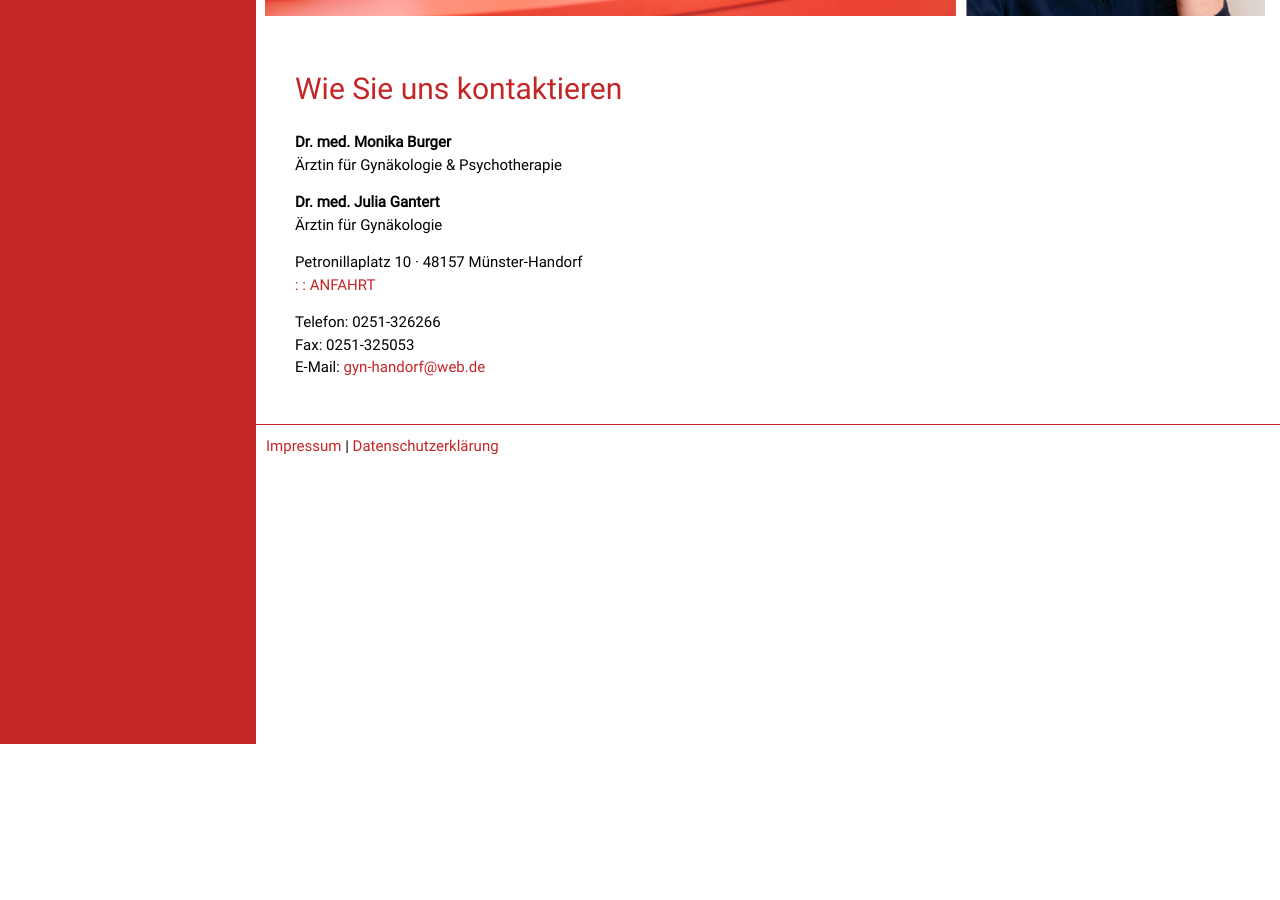
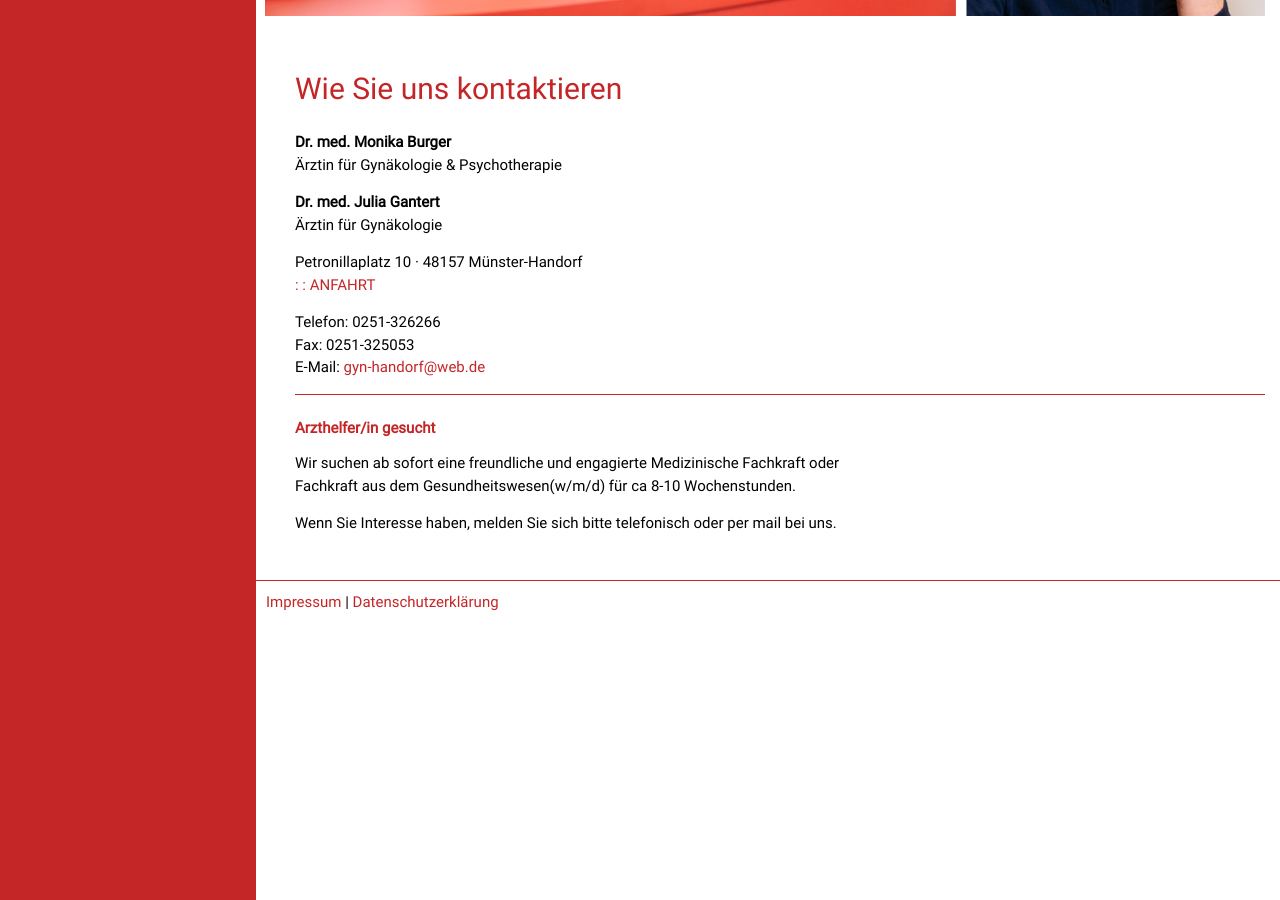
Before and after one commit to drmonikaburger/drmonikaburger.github.com, a Jekyll site: the page built from kontakt.html, in a window 1280 px wide and 900 px high, scrolled down 641 px. Built offline with Jekyll 4.4.1, drawn with Linux system fonts in a browser that asks for light colours; before the commit the page ends 1385 px from its top, so only the background shows below that.

Commit message:
add job posting

```diff
--- a/kontakt.html
+++ b/kontakt.html
@@ -27,3 +27,11 @@ key: "kontakt"
     E-Mail: <a class="as-inline email" href="mailto:gyn-handorf@web.de">gyn-handorf@web.de</a>
   </p>
 </div>
+
+<hr />
+
+<h2>Arzthelfer/in gesucht</h2>
+
+<p>Wir suchen ab sofort eine freundliche und engagierte Medizinische Fachkraft oder Fachkraft aus dem Gesundheitswesen(w/m/d) für ca 8-10 Wochenstunden.</p>
+
+<p>Wenn Sie Interesse haben, melden Sie sich bitte telefonisch oder per mail bei uns.</p>
```
Also changed, not shown: team.html (+8 -0 lines).
